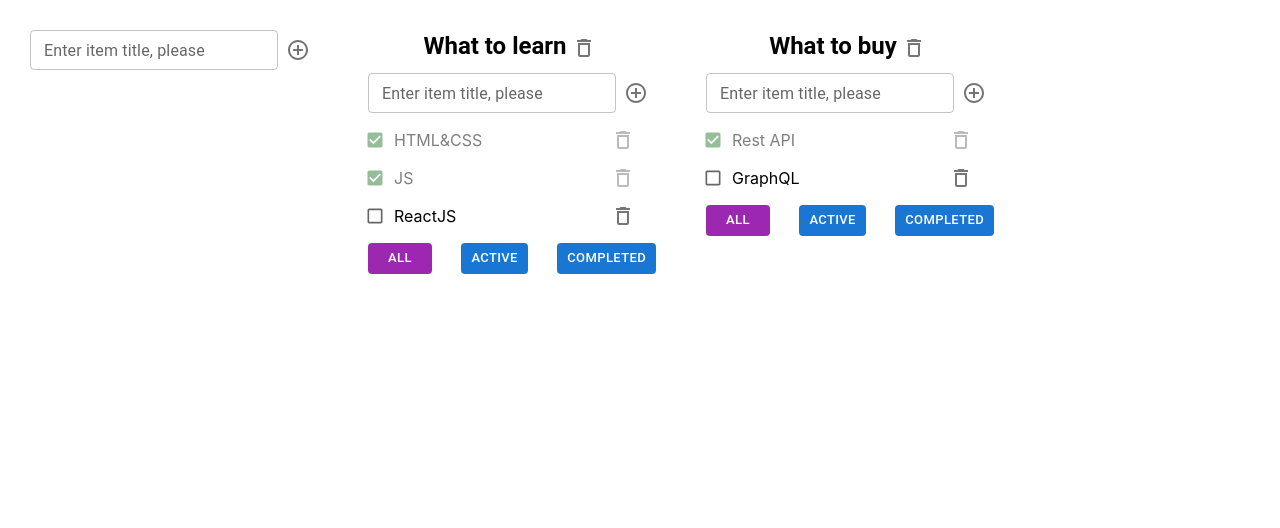
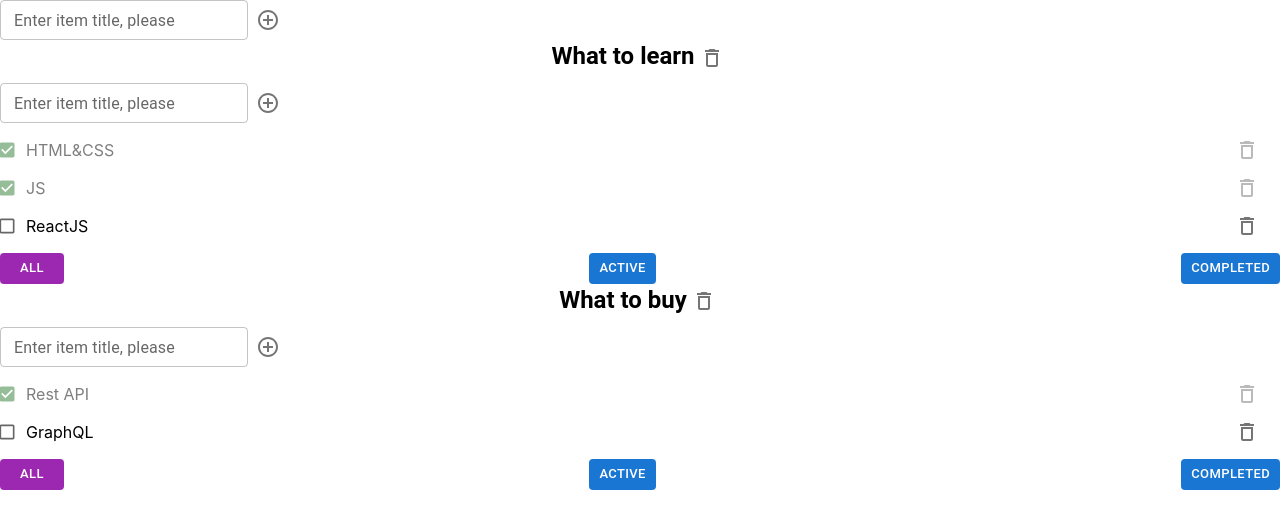
Before and after one commit to Kliapwnz/todoFinaly, a React (Create React App) app: page / in a window 1280 px wide. Shown: the top 528 px of the page. Built offline with nearby package versions, Linux system fonts and the light colour scheme.

Commit message:
ButtonAppBar

```diff
--- a/src/App.css
+++ b/src/App.css
@@ -1,12 +1,12 @@
 
-.App {
-  padding: 30px;
-  display: flex;
-}
+/*.App {*/
+/*  padding: 30px;*/
+/*  display: flex;*/
+/*}*/
 
-.App > div {
-  margin-right: 50px;
-}
+/*.App > div {*/
+/*  margin-right: 50px;*/
+/*}*/
 
 .error {
   border: red 1px solid;
```
Also changed, not shown: src/ButtonAppBar.tsx (added, +32 -0 lines).
